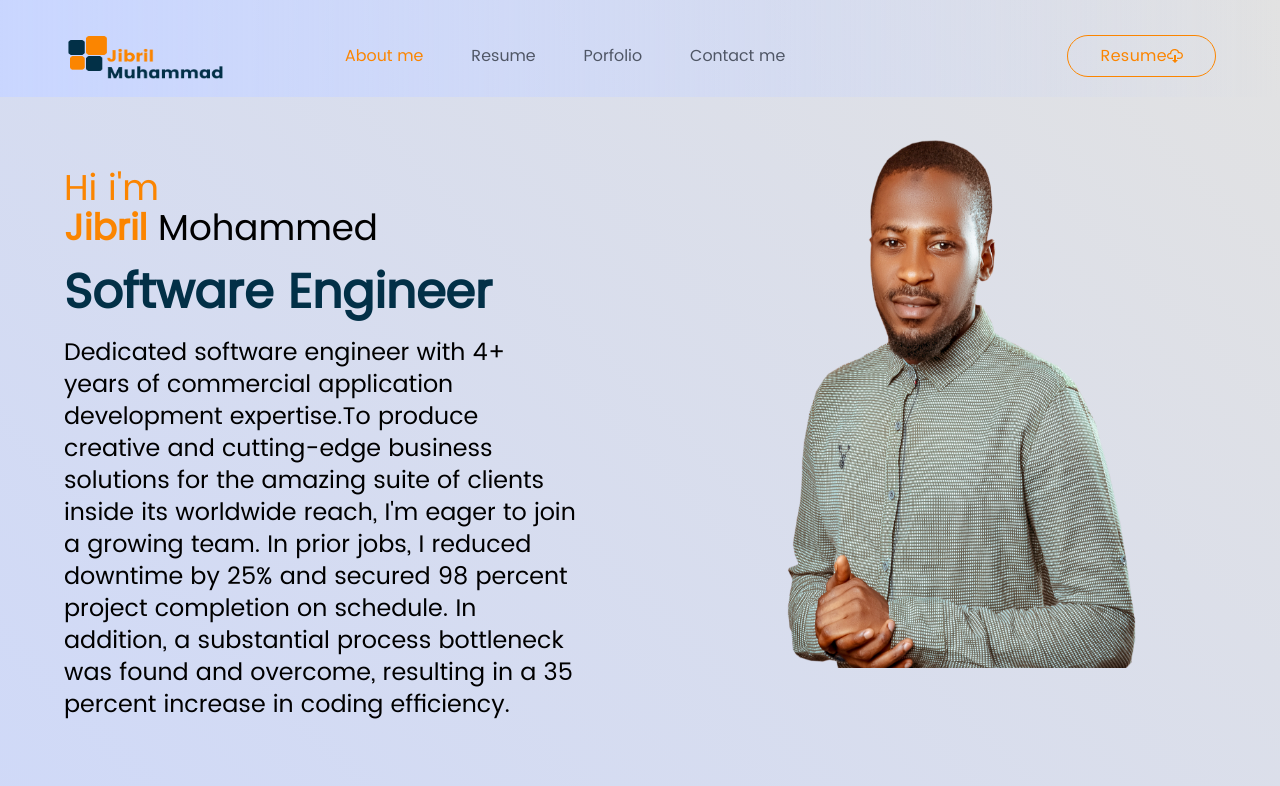
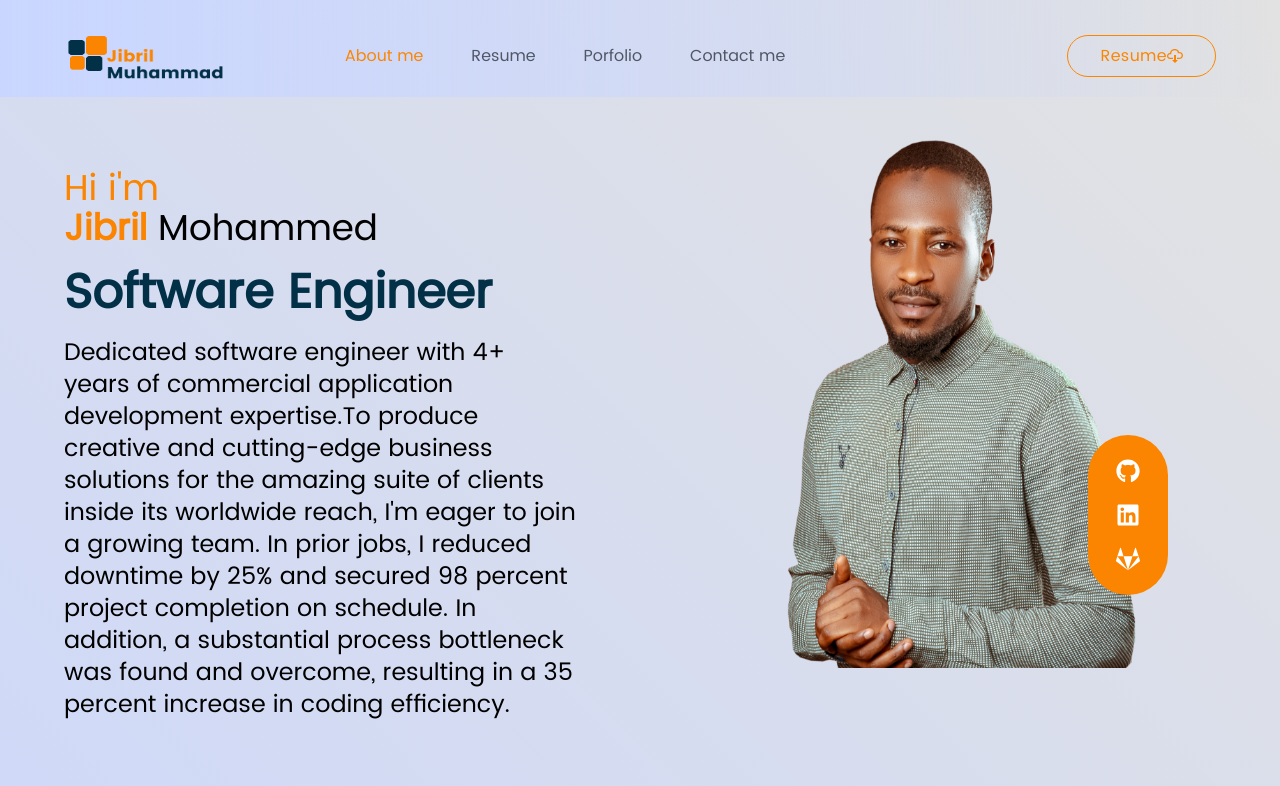
Before and after one commit to marwacoder/portfolio, a Next.js app: page / in a window 1280 px wide. Shown: the top 786 px of the page. Built offline with nearby package versions, Linux system fonts and the light colour scheme.

Commit message:
added logo

```diff
--- a/components/About.tsx
+++ b/components/About.tsx
@@ -1,5 +1,7 @@
 import Image from 'next/image'
 import React from 'react'
+import { FaLinkedin, FaGithub, FaGitlab } from 'react-icons/fa'
+
 
 export default function About() {
   return (
@@ -12,9 +14,20 @@ export default function About() {
                   <h1 className='text-primary text-3xl font-bold lg:text-4xl xl:text-5xl'>Software Engineer</h1>
                   <h4 className=' pt-5  lg:text-2xl xl:3xl'>Dedicated software engineer with 4+ years of commercial application development expertise.To produce creative and cutting-edge business solutions for the amazing suite of clients inside its worldwide reach, I&#39;m eager to join a growing team. In prior jobs, I reduced downtime by 25% and secured 98 percent project completion on schedule. In addition, a substantial process bottleneck was found and overcome, resulting in a 35 percent increase in coding efficiency.</h4>
         </div>
-        <div className=' max-w-sm md:max-w-md'>
+        <div>
+
+          <div className=' max-w-sm -z-20 md:max-w-md relative'>
+
         <Image alt='pic'  src='/assets/images/image.png' width={'878px'} height={'1058px'}/>
         </div>
+          <div className='h-40 w-20 md:h-35 md:h-35 gap-5 flex-col bg-secondary ml-80 -mt-60 lg:md:ml-96  md:ml-60 z-20  flex justify-center items-center rounded-full'>
+            <FaGithub className=' cursor-pointer h-6 w-6 text-white-500'/>
+            <FaLinkedin className='cursor-pointer h-6 w-6 text-white-500' />
+            <FaGitlab className='cursor-pointer h-6 w-6 text-white-500' />
+          </div>
+
+        </div>
+
     </div>
       </div>
   )
```
